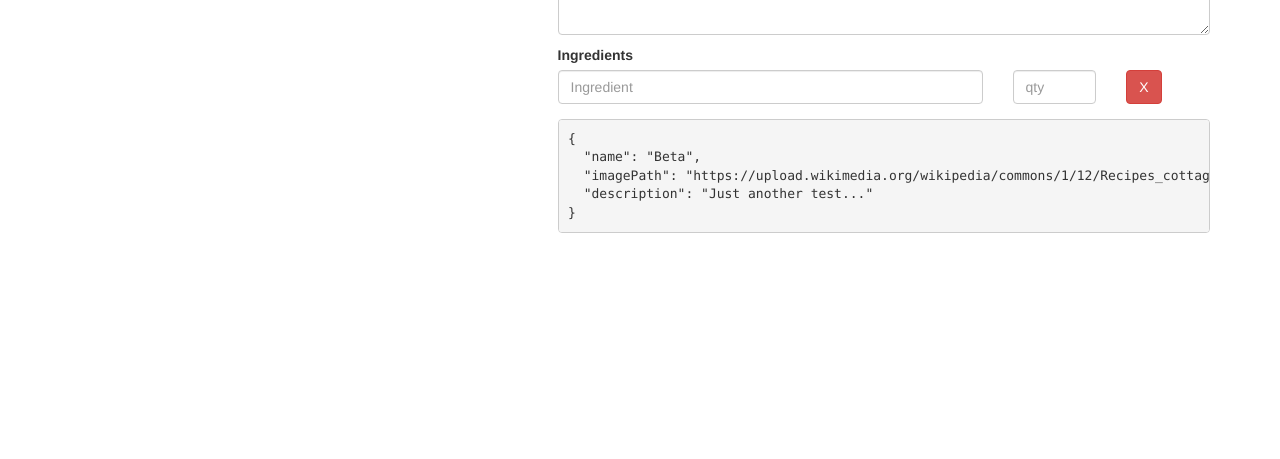
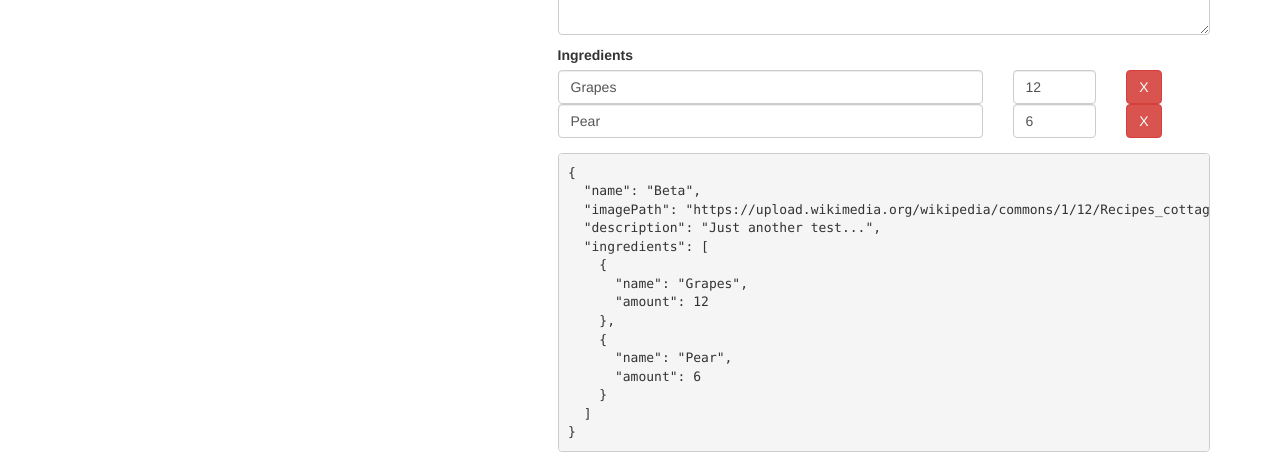
Before and after one commit to n8webdev/ngFood, an Angular app: page /recipes/1/edit in a window 1280 px wide. Shown: the part 358-817 px from the top of the page. Built offline with nearby package versions, Linux system fonts and the light colour scheme.

Commit message:
Add array of Ingredients

```diff
--- a/src/app/recipe-book/recipe-edit/recipe-edit.component.html
+++ b/src/app/recipe-book/recipe-edit/recipe-edit.component.html
@@ -1,6 +1,9 @@
 <div class="row">
   <div class="col-md-12">
-    <div class="btn btn-success">Save</div>
+    <div class="btn btn-success"
+      (click)="onSubmit()"
+      >Save
+    </div>
     <div class="btn btn-danger">Cancel</div>
   </div>
   <div class="col-md-12">
@@ -23,14 +26,23 @@
         </textarea>
         <!-- ingredients -->
         <label for="ingredients">Ingredients</label>
-        <div id="ingredients" class="row">
+        <div id="ingredients" class="row"
+          formArrayName="ingredients">
+          <!-- DON'T forget to specify the parent component of the FormArray -->
+          <!--                           getContorls handles the Abstract data type -->
+          <div *ngFor="let ingredient of getControls(); let i = index"
+            [formGroupName]="i">
+      <!--  [formGroupName]="i" here because each ingredient is a group
+            which contains a 'name' and an 'amount'-->
             <!-- name -->
             <div class="col-md-8">
-            <input type="text" class="form-control" placeholder="Ingredient">
+              <input type="text" class="form-control" placeholder="Ingredient"
+                formControlName='name'>
             </div>
             <!-- amount -->
             <div class="col-md-2">
-            <input type="number" class="form-control" placeholder="qty">
+              <input type="number" class="form-control" placeholder="qty"
+                formControlName='amount'>
             </div>
             <!-- delete -->
             <div class="col-md-2">
@@ -38,6 +50,7 @@
             </div>
           </div>
         </div>
+      </div>
     </form>
     <pre>{{ recipeForm.value | json }}</pre>
   </div>
--- a/src/app/recipe-book/recipe-edit/recipe-edit.component.ts
+++ b/src/app/recipe-book/recipe-edit/recipe-edit.component.ts
@@ -1,5 +1,5 @@
 import { RecipeService } from './../recipe.service';
-import { FormGroup, FormControl } from '@angular/forms';
+import { FormGroup, FormControl, FormArray } from '@angular/forms';
 import { ActivatedRoute } from '@angular/router';
 import { Component, OnInit } from '@angular/core';
 
@@ -30,25 +30,42 @@ export class RecipeEditComponent implements OnInit {
 
   private initForm(): void {
     // assign empty names for inital FormControls
-    let recipeName = '';
-    let recipeImagePath = '';
+    let recipeName        = '';
+    let recipeImagePath   = '';
     let recipeDescription = '';
+    // tslint:disable-next-line:prefer-const
+    let ingredients       = new FormArray([]);
 
     // when in edit mode, reasign initial FormControls' values
     if (this.editMode) {
-      const recipe = this._recipe.getRecipe(this.id);
-      recipeName = recipe.name;
-      recipeImagePath = recipe.imagePath;
+      const recipe      = this._recipe.getRecipe(this.id);
+      recipeName        = recipe.name;
+      recipeImagePath   = recipe.imagePath;
       recipeDescription = recipe.description;
-      // console.log(recipe);
+      if (recipe['ingredients']) {
+        // tslint:disable-next-line:prefer-const
+        for (let ingredient of recipe.ingredients) {
+          ingredients.push(
+            new FormGroup({
+              'name': new FormControl(ingredient.name),
+              'amount': new FormControl(ingredient.amount)
+            })
+          );
+        }
+      }
     }
 
     // init form
     this.recipeForm = new FormGroup({
       'name': new FormControl(recipeName),
       'imagePath': new FormControl(recipeImagePath),
-      'description': new FormControl(recipeDescription)
+      'description': new FormControl(recipeDescription),
+      'ingredients': ingredients
     });
+  }
+
+  getControls() {
+    return (<FormArray>this.recipeForm.get('ingredients')).controls;
   }
 
   onSubmit(): void {
```
Lines whose indentation alone changed are shown as unchanged.
